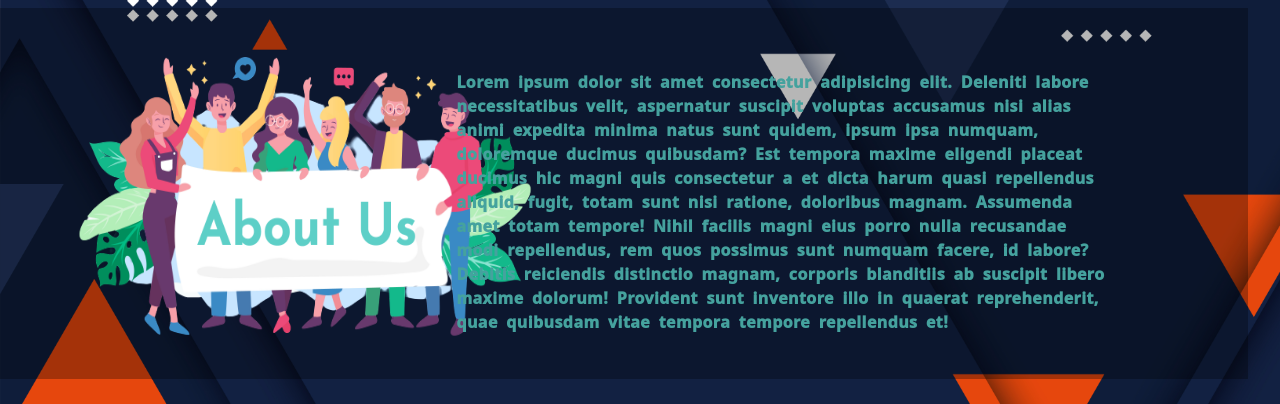
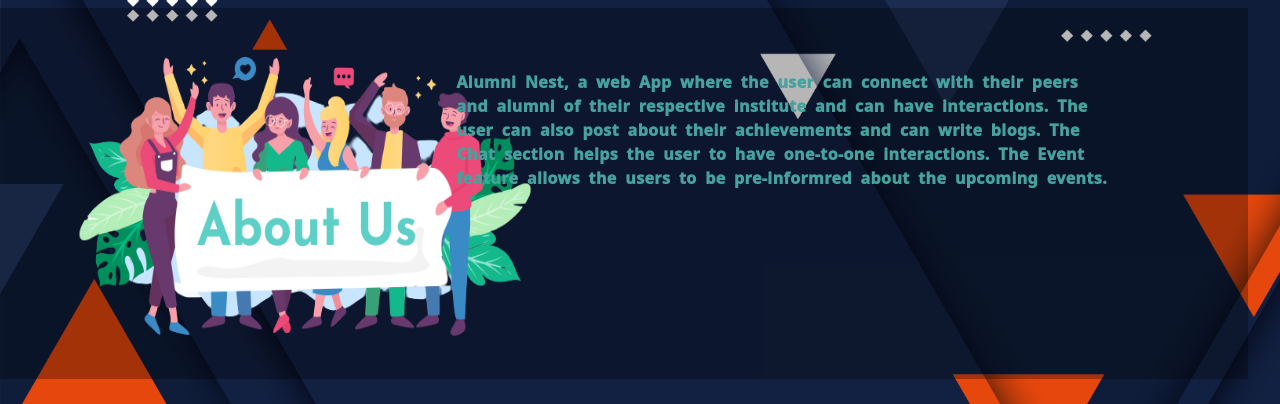
Before and after one commit to Abhinavkar/nest-trial, a React (Create React App) app: page / in a window 1280 px wide. Shown: the part 805-1209 px from the top of the page. Built offline with nearby package versions, Linux system fonts and the light colour scheme.

Commit message:
Semi-developed

```diff
--- a/src/components/Profile/Profile.css
+++ b/src/components/Profile/Profile.css
@@ -4,6 +4,7 @@
     color:aliceblue;
     align-items: center;
     align-content: center;
+    margin: 10% 42% 10% 35%;
 
   }
 
--- a/src/pages/Home/Home.jsx
+++ b/src/pages/Home/Home.jsx
@@ -46,18 +46,8 @@ const Home = () => {
 							<div className="homeLogoContainer">
 								<img src={homeLogo} />
 							</div>
-							<div className="aboutUsInfo">
-								<p>Lorem ipsum dolor sit amet consectetur adipisicing elit.
-									Deleniti labore necessitatibus velit, aspernatur suscipit voluptas
-									accusamus nisi alias animi expedita minima natus sunt quidem, ipsum
-									ipsa numquam, doloremque ducimus quibusdam? Est tempora maxime eligendi
-									placeat ducimus hic magni quis consectetur a et dicta harum quasi repellendus
-									aliquid, fugit, totam sunt nisi ratione, doloribus magnam. Assumenda amet
-									totam tempore! Nihil facilis magni eius porro nulla recusandae modi
-									repellendus, rem quos possimus sunt numquam facere, id labore? Debitis
-									reiciendis distinctio magnam, corporis blanditiis ab suscipit libero
-									maxime dolorum! Provident sunt inventore illo in quaerat reprehenderit,
-									quae quibusdam vitae tempora tempore repellendus et!</p>
+							<div className="aboutUsInfo"> <p className="AlumniPara">Alumni Nest, a web App where the user can connect with their peers and alumni of their respective institute and can have interactions. The user can also post about their achievements and can write blogs.
+The Chat section helps the user to have one-to-one interactions. The Event feature allows the users to be pre-informred about the upcoming events.</p>
 							</div>
 						</div>
 					</Fade>
```
